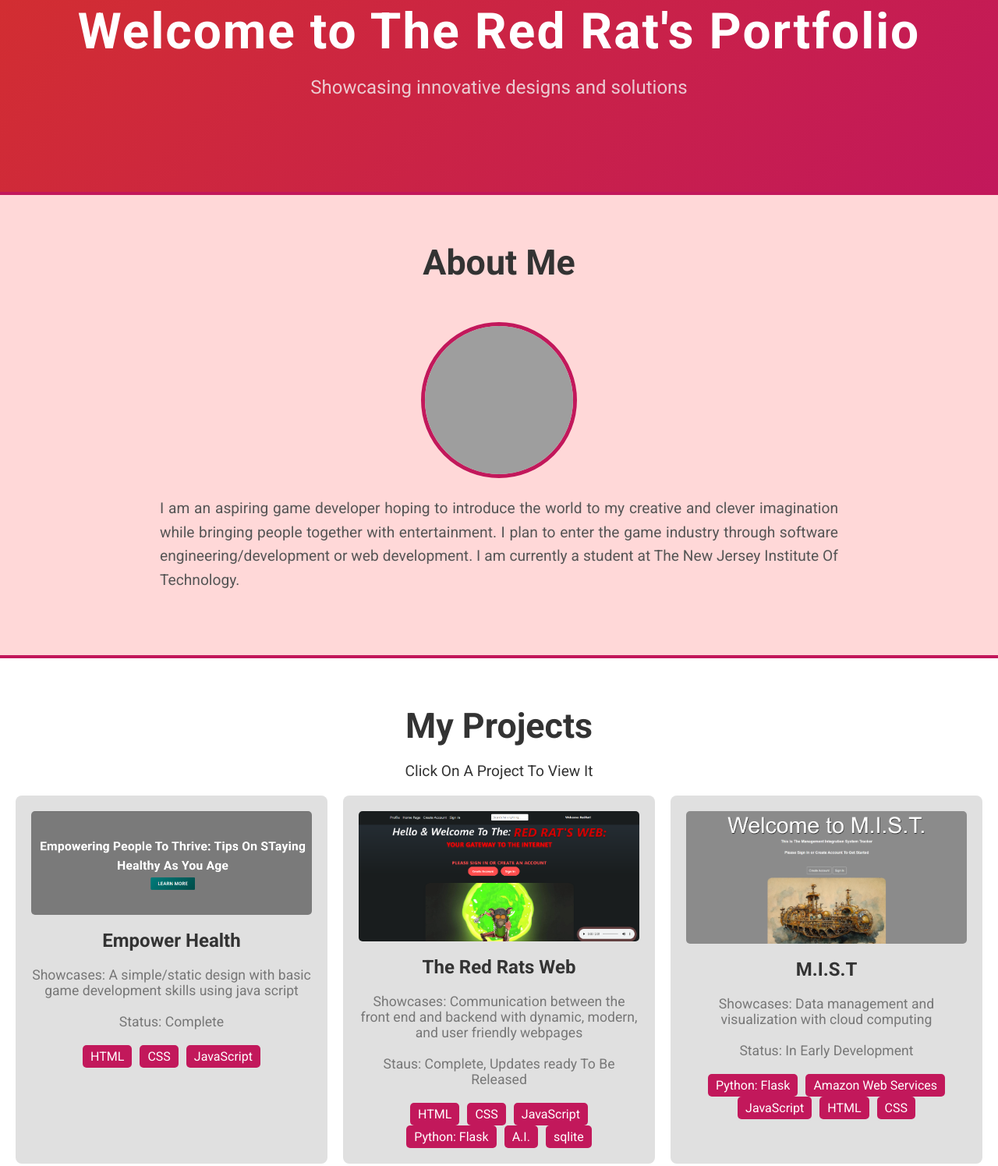
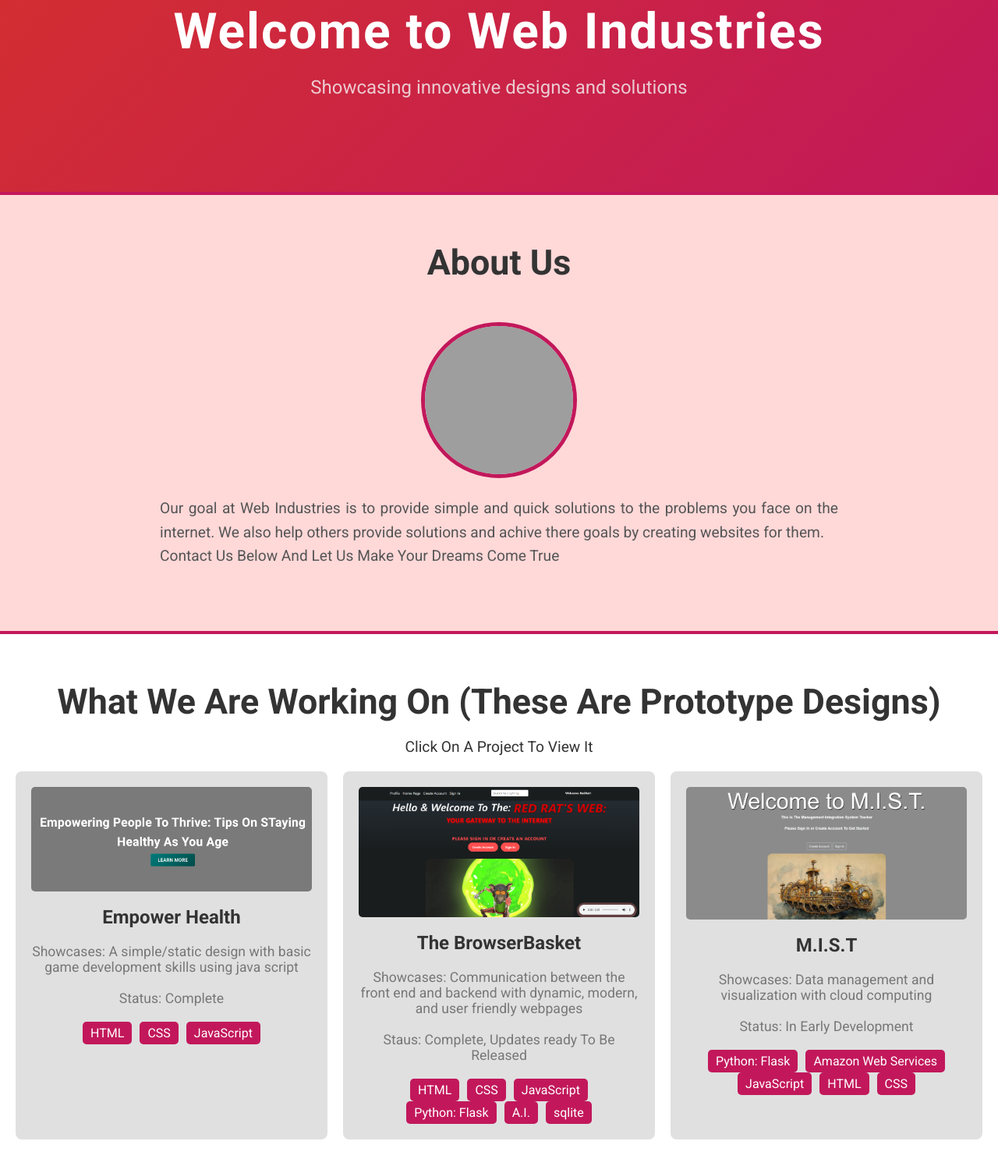
Before and after one commit to Veluna34/portfolio, a plain HTML site: page index.html in a window 1280 px wide. Shown: the part 147-1642 px from the top of the page at 78% size. Drawn offline with nearby package versions, Linux system fonts and the light colour scheme; grey boxes are pictures that could not be loaded.

Commit message:
Web Industries

```diff
--- a/index.html
+++ b/index.html
@@ -4,7 +4,7 @@
         <meta charset="UTF-8">
         <meta name="viewport" content="width=device-width, initial-scale=1.0">
         <meta name="description" content="Red Rat Portfolio - Showcasing innovative designs and solutions.">
-        <title>Red Rat Portfolio</title>
+        <title>Web Industries</title>
         <link href="https://fonts.googleapis.com/css2?family=Roboto:wght@400;700&display=swap" rel="stylesheet">
         <link href="https://cdnjs.cloudflare.com/ajax/libs/font-awesome/6.0.0-beta3/css/all.min.css" rel="stylesheet">
         <link rel="stylesheet" href="https://unpkg.com/aos@2.3.1/dist/aos.css" />
@@ -341,20 +341,20 @@ p{
     </header>
 
     <section id="hero">
-        <h1>Welcome to The Red Rat's Portfolio</h1>
+        <h1>Welcome to Web Industries</h1>
         <p>Showcasing innovative designs and solutions</p>
     </section>
 
     <section id="about">
-        <h2>About Me</h2>
-        <img src="https://static.vecteezy.com/system/resources/previews/013/976/383/non_2x/aggressive-angry-rat-character-mascot-esport-logo-design-for-game-and-sport-vector.jpg" alt="Your Photo" />
+        <h2>About Us</h2>
+        <img src="https://verpex.com/assets/uploads/images/blog/10-Most-Popular-Types-of-Websites.webp?v=1706620525" alt="Your Photo" />
         <p>
-            I am an aspiring game developer hoping to introduce the world to my creative and clever imagination while bringing people together with entertainment. I plan to enter the game industry through software engineering/development or web development. I am currently a student at The New Jersey Institute Of Technology.
+            Our goal at Web Industries is to provide simple and quick solutions to the problems you face on the internet. We also help others provide solutions and achive there goals by creating websites for them. <br> Contact Us Below And Let Us Make Your Dreams Come True
         </p>
     </section>
 
     <section id="projects">
-        <h2>My Projects</h2>
+        <h2>What We Are Working On (These Are Prototype Designs)</h2>
         <p>Click On A Project To View It</p>
         <div class="project-gallery">
             <!-- Project items will be inserted here dynamically -->
@@ -380,7 +380,7 @@ p{
 </section>
 
     <footer>
-        <p>&copy; 2025 The Red Rat</p>
+        <p>&copy; 2025 Web Industries</p>
         <div class="social-icons">
             <a href="https://www.patreon.com/c/RedRatGaming" target="_blank"><i class="fab fa-patreon"></i></a>
             <a href="https://www.fiverr.com/red_rat_gaming/buying?source=avatar_menu_profile" target="_blank"><i class="fab fa-x"></i></a>
@@ -406,11 +406,11 @@ p{
                 link: 'https://aidenf-prog.github.io/empowerHealth/index.html'
             },
             {
-                title: 'The Red Rats Web',
+                title: 'The BrowserBasket',
                 description: 'Showcases: Communication between the front end and backend with dynamic, modern, and user friendly webpages <br><br> Staus: Complete, Updates ready To Be Released',
                 image: '/portfolio/static/Screenshot 2025-01-15 125250.png',
                 techStack: ['HTML', 'CSS', 'JavaScript', 'Python: Flask', 'A.I.', 'sqlite'],
-                details: '<strong>Description:</strong>The internet is a complicated and infinite place full of wonder and magic. To make the internet simple and prevent you from missing out The Red Rat Web brings you the entire internet in one place and makes it easy to navigate to any website you need.<br><br><strong>Updates:</strong> A Custom A.I. That Can Recommend Websites Based On A User Prompt<br><br>Added Googles Search Engine<br><br>Cleaned Up (Fixed Typos, Made Pages More Responsive,Fixed CSS For Some Pages)<br><br> Users Can Manage Custom Categories From There Profile & Add/Delete Websites From Them<br><br>Added New Custom Styling To Website Messages (titles are now tooltips)<br><br>Added New Categories & Websites',
+                details: '<strong>Description:</strong>The internet is a complicated and infinite place full of wonder and magic. To make the internet simple and prevent you from missing out The Red Rat Web brings you the entire internet in one place and makes it easy to navigate to any website you need.',
                 link: 'https://rrweb.onrender.com/'
             },
             {
```
